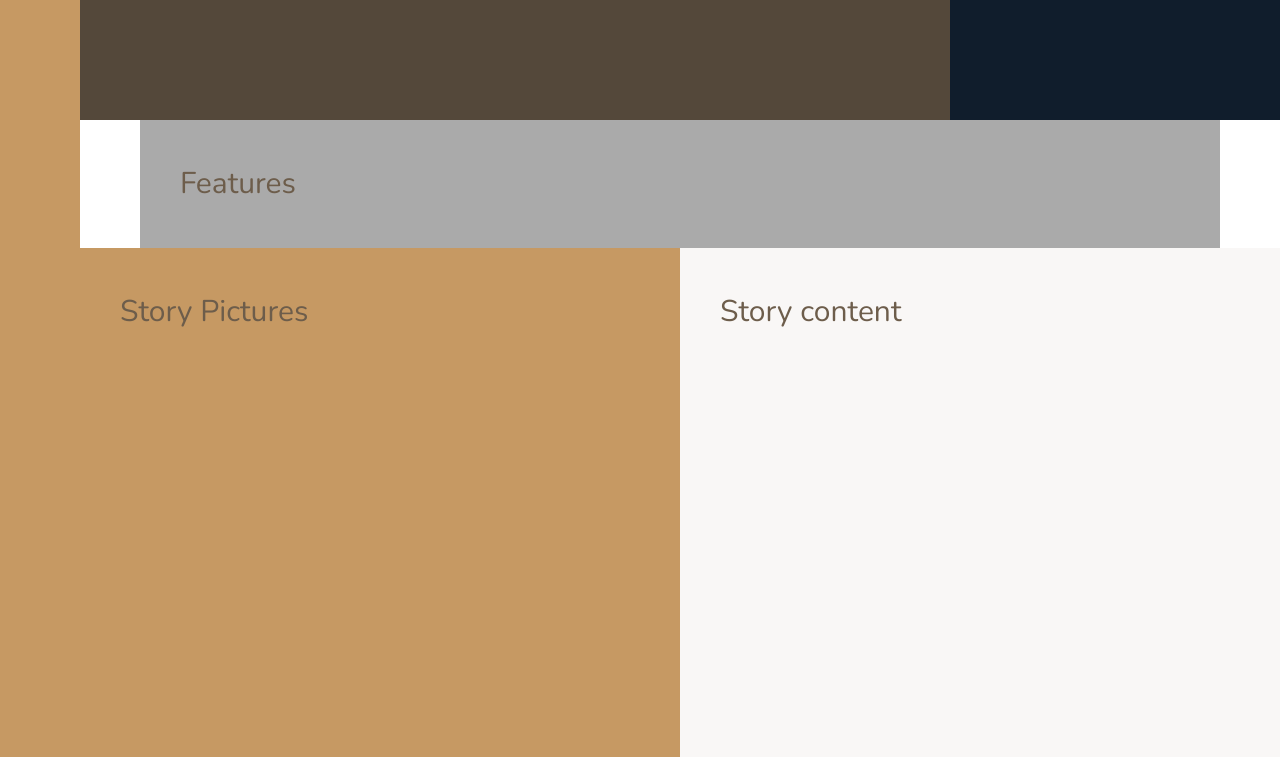
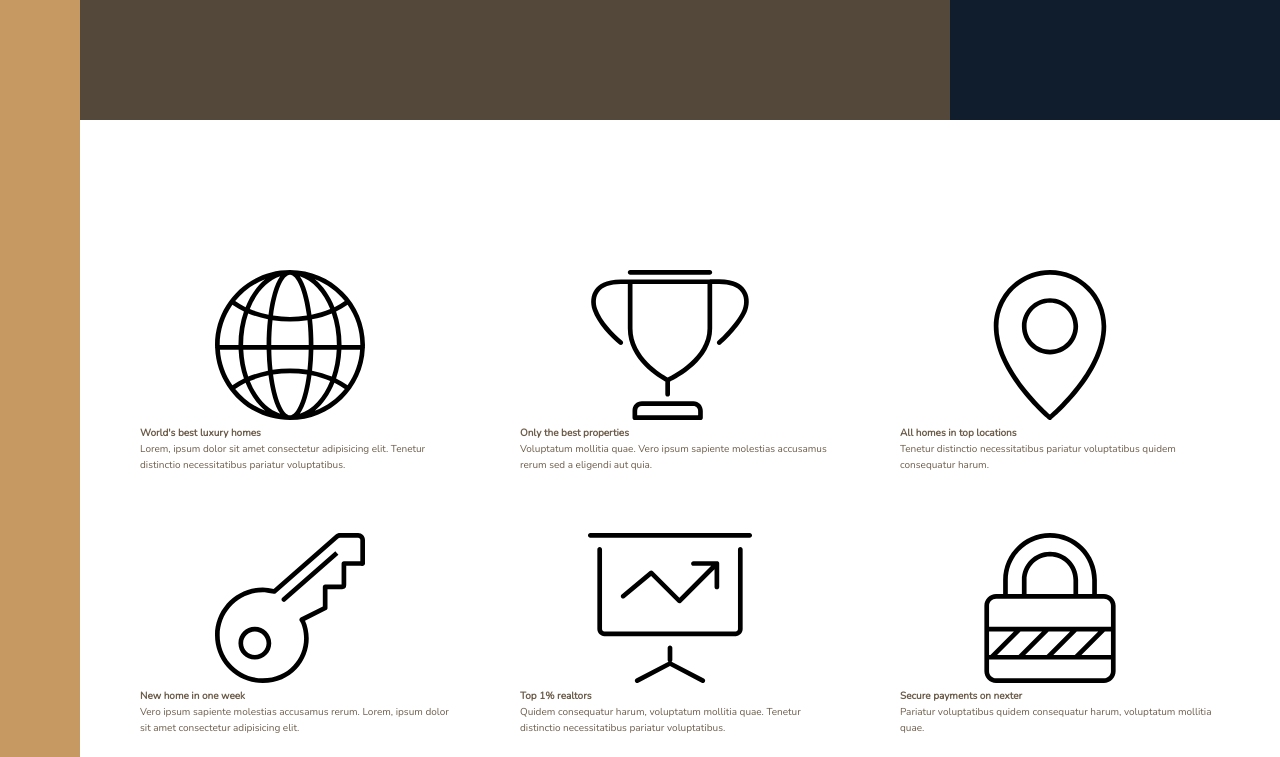
Before and after one commit to wjoe2046/css-project-grid, a plain HTML site: page index.html in a window 1280 px wide. Shown: the part 520-1277 px from the top of the page. Drawn offline with nearby package versions, Linux system fonts and the light colour scheme.

Commit message:
type: styling body: finished feature section grid layouts and sections

```diff
--- a/css/style.css
+++ b/css/style.css
@@ -19,9 +19,6 @@ body {
   display: grid;
   grid-template-rows: 80vh min-content 40vw repeat(3, min-content);
   grid-template-columns: [sidebar-start] 8rem [sidebar-end full-start] minmax(6rem, 1fr) [center-start] repeat(8, [col-start] minmax(min-content, 14rem) [col-end]) [center-end] minmax(6rem, 1fr) [full-end]; }
-  .container > * {
-    padding: 40px;
-    font-size: 3rem; }
 
 .sidebar {
   background-color: #c69963;
@@ -37,8 +34,11 @@ body {
   grid-column: col-start 7 / full-end; }
 
 .features {
-  background-color: #aaa;
-  grid-column: center-start / center-end; }
+  grid-column: center-start / center-end;
+  margin: 15rem 0;
+  display: grid;
+  grid-template-columns: repeat(3, 1fr);
+  grid-gap: 6rem; }
 
 .story__pictures {
   background-color: #c69963;
--- a/index.html
+++ b/index.html
@@ -28,7 +28,71 @@
     </div>
 
     <section class="features">
-      Features
+      <div class="feature">
+        <svg class="feature__icon">
+          <use xlink:href="img/sprite.svg#icon-global"></use>
+        </svg>
+        <h4 class="heading-4">World's best luxury homes</h4>
+        <p class="feature__text">
+          Lorem, ipsum dolor sit amet consectetur adipisicing elit. Tenetur
+          distinctio necessitatibus pariatur voluptatibus.
+        </p>
+      </div>
+
+      <div class="feature">
+        <svg class="feature__icon">
+          <use xlink:href="img/sprite.svg#icon-trophy"></use>
+        </svg>
+        <h4 class="heading-4">Only the best properties</h4>
+        <p class="feature__text">
+          Voluptatum mollitia quae. Vero ipsum sapiente molestias accusamus
+          rerum sed a eligendi aut quia.
+        </p>
+      </div>
+
+      <div class="feature">
+        <svg class="feature__icon">
+          <use xlink:href="img/sprite.svg#icon-map-pin"></use>
+        </svg>
+        <h4 class="heading-4">All homes in top locations</h4>
+        <p class="feature__text">
+          Tenetur distinctio necessitatibus pariatur voluptatibus quidem
+          consequatur harum.
+        </p>
+      </div>
+
+      <div class="feature">
+        <svg class="feature__icon">
+          <use xlink:href="img/sprite.svg#icon-key"></use>
+        </svg>
+        <h4 class="heading-4">New home in one week</h4>
+        <p class="feature__text">
+          Vero ipsum sapiente molestias accusamus rerum. Lorem, ipsum dolor sit
+          amet consectetur adipisicing elit.
+        </p>
+      </div>
+
+      <div class="feature">
+        <svg class="feature__icon">
+          <use xlink:href="img/sprite.svg#icon-presentation"></use>
+        </svg>
+        <h4 class="heading-4">Top 1% realtors</h4>
+        <p class="feature__text">
+          Quidem consequatur harum, voluptatum mollitia quae. Tenetur distinctio
+          necessitatibus pariatur voluptatibus.
+        </p>
+      </div>
+
+      <div class="feature">
+        <svg class="feature__icon">
+          <use xlink:href="img/sprite.svg#icon-lock"></use>
+        </svg>
+        <h4 class="heading-4">Secure payments on nexter</h4>
+        <p class="feature__text">
+          Pariatur voluptatibus quidem consequatur harum, voluptatum mollitia
+          quae.
+        </p>
+      </div>
     </section>
 
     <div class="story__pictures">Story Pictures</div>
--- a/sass/_base.scss
+++ b/sass/_base.scss
@@ -42,9 +42,4 @@ body {
     [center-start] repeat(8, [col-start] minmax(min-content, 14rem) [col-end])
     [center-end]
     minmax(6rem, 1fr) [full-end];
-
-  & > * {
-    padding: 40px;
-    font-size: 3rem;
-  }
 }
--- a/sass/_features.scss
+++ b/sass/_features.scss
@@ -1,4 +1,9 @@
 .features {
-  background-color: $color-grey-light-2;
   grid-column: center-start / center-end;
+
+  margin: 15rem 0;
+
+  display: grid;
+  grid-template-columns: repeat(3, 1fr);
+  grid-gap: 6rem;
 }
```
